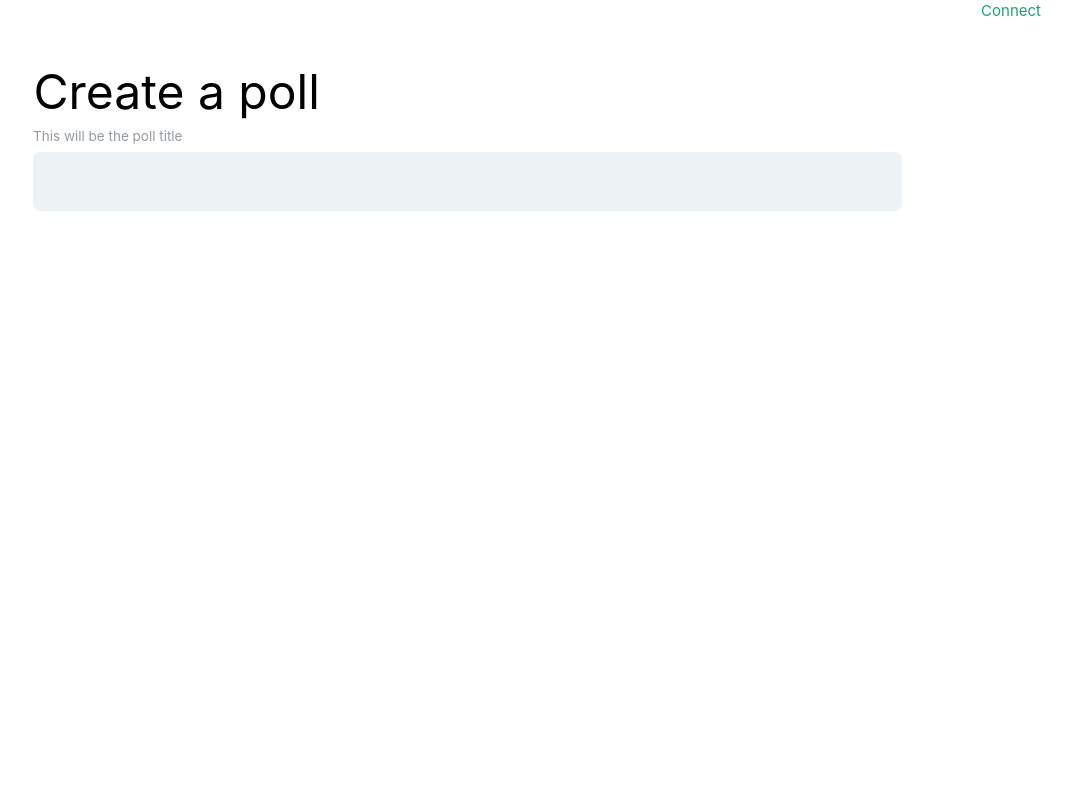
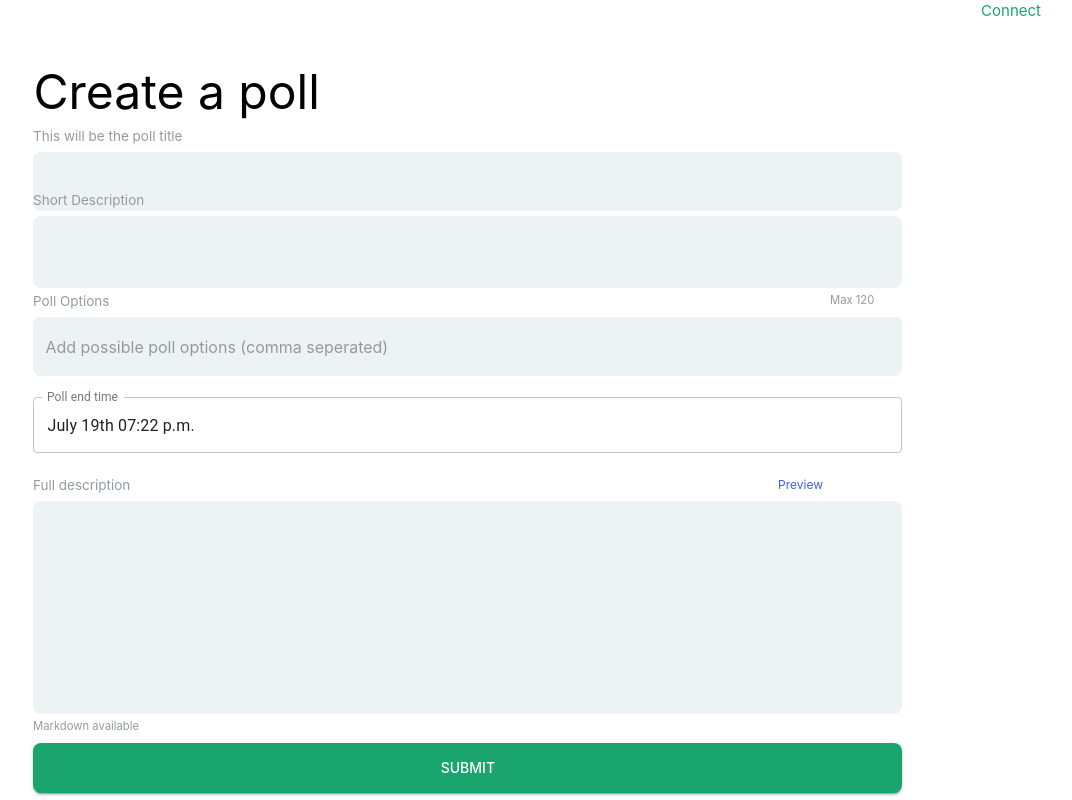
Before and after one commit to status-im/gasless-democracy, a React (Create React App) app in the folder dapp/: page / in a window 1280 px wide. Shown: the whole page, without its empty margins (191-1263 px from the left). Built offline with nearby package versions, Linux system fonts and the light colour scheme.

Commit message:
add create poll element

```diff
--- a/dapp/package.json
+++ b/dapp/package.json
@@ -3,7 +3,10 @@
   "version": "0.1.0",
   "private": true,
   "dependencies": {
+    "@date-io/date-fns": "^1.3.13",
     "@material-ui/core": "^4.11.0",
+    "@material-ui/icons": "^4.9.1",
+    "@material-ui/pickers": "^3.2.10",
     "@material-ui/styles": "^4.10.0",
     "@testing-library/jest-dom": "^4.2.4",
     "@testing-library/react": "^9.3.2",
@@ -14,9 +17,11 @@
     "@types/react": "^16.9.0",
     "@types/react-dom": "^16.9.0",
     "classnames": "^2.2.6",
+    "date-fns": "^2.14.0",
     "formik": "^2.1.4",
     "react": "^16.13.1",
     "react-dom": "^16.13.1",
+    "react-markdown": "^4.3.1",
     "react-scripts": "3.4.1",
     "typescript": "~3.7.2"
   },
--- a/dapp/src/components/CreatePoll.tsx
+++ b/dapp/src/components/CreatePoll.tsx
@@ -1,29 +1,45 @@
-import React from 'react'
+import React, { useState } from 'react'
+import ReactMarkdown from 'react-markdown'
+import classnames from 'classnames'
 import { Formik, FormikProps } from 'formik'
 import Typography from '@material-ui/core/Typography'
 import useStyles from '../styles/createPoll'
 import StatusTextField from './base/TextField'
+import DatePicker from './base/DatePicker'
+import StatusButton from './base/Button'
 
 type FormikValues = {
-  title: string
+  title: string,
+  subtitle: string,
+  pollOptions: string,
+  datePicker: Date | null,
+  description: string
 }
 
+const TEN_DAYS_FUTURE = new Date(new Date().getTime()+(10*24*60*60*1000))
 function CreatePoll() {
+  const [showPreview, setPreview] = useState<boolean>(false)
   const classes: any = useStyles()
   const { fieldWidth } = classes
 
   return (
     <Formik
       initialValues={{
-        title: ''
+        title: '',
+        subtitle: '',
+        pollOptions: '',
+        datePicker: TEN_DAYS_FUTURE,
+        description: ''
       }}
       onSubmit={(values) => console.log({values})}
     >
       {({
         values,
+        errors,
         handleSubmit,
         handleChange,
-      handleBlur
+        handleBlur,
+        setFieldValue
       }: FormikProps<FormikValues>) => {
         return (
           <form className={classes.root} onSubmit={handleSubmit}>
@@ -37,6 +53,78 @@ function CreatePoll() {
               onBlur={handleBlur}
               value={values.title || ''}
             />
+            <StatusTextField
+              className={fieldWidth}
+              idFor="Short Description"
+              name="subtitle"
+              label="Short Description"
+              bottomRightLabel="Max 120"
+              errorBorder={!!errors.subtitle}
+              onChange={handleChange}
+              onBlur={handleBlur}
+              value={values.subtitle || ''}
+              multiline={true}
+            />
+            <StatusTextField
+              className={fieldWidth}
+              name="pollOptions"
+              label="Poll Options"
+              placeholder="Add possible poll options (comma seperated)"
+              idFor="Poll Options"
+              onChange={handleChange}
+              onBlur={handleBlur}
+              value={values.pollOptions || ''}
+            />
+            <DatePicker
+              className={classnames(fieldWidth, classes.datePicker)}
+              name="datePicker"
+              setFieldValue={setFieldValue}
+              value={values.datePicker}
+            />
+            {showPreview &&
+             <div className={classnames(classes.markdown, fieldWidth)}>
+               <div
+                 className={classnames(classes.adornmentText)}
+                 onClick={() => {
+                   setPreview(false)
+                 }}
+               >
+                 Hide preview
+               </div>
+               <div>
+                 <ReactMarkdown source={values.description} />
+               </div>
+             </div>}
+            {(!showPreview) &&
+             <StatusTextField
+               className={fieldWidth}
+               InputProps={{
+                 style: { height: '10em' }
+               }}
+               idFor="Full description"
+               name="description"
+               label="Full description"
+               bottomLeftLabel="Markdown available"
+               onChange={handleChange}
+               onBlur={handleBlur}
+               value={values.description || ''}
+               multiline={true}
+               topRight={
+                 <span
+                   className={classnames(classes.adornmentText, classes.preview)}
+                   onClick={() => {
+                     setPreview(true)
+                   }}
+                 >
+                   Preview
+                 </span>
+               }
+             />}
+            <StatusButton
+              className={fieldWidth}
+              buttonText="Submit"
+              onClick={handleSubmit}
+            />
           </form>
       )}
       }
--- /dev/null
+++ b/dapp/src/components/base/Button.tsx
@@ -0,0 +1,69 @@
+import React, { Fragment } from 'react'
+import classnames from 'classnames'
+import { makeStyles } from '@material-ui/core/styles'
+import Button from '@material-ui/core/Button'
+import Check from '@material-ui/icons/Check'
+import CircularProgress from '@material-ui/core/CircularProgress'
+
+const useStyles = makeStyles(theme => ({
+  check: {
+    color: '#1AA56E'
+  },
+  formButton: {
+    gridColumnStart: '3',
+    gridColumnEnd: '49',
+    minHeight: '50px',
+    marginTop: '1.5rem',
+    borderRadius: '8px',
+    backgroundColor: '#1AA56E',
+    color: 'white',
+    '&:hover': {
+      backgroundColor: '#137C53',
+    }
+  },
+  disabledButton: {
+    backgroundColor: 'none'
+  },
+  buttonContent: {
+    display: 'flex',
+    justifyContent: 'space-evenly',
+    alignItems: 'center',
+    width: '100%',
+    fontSize: '14px',
+    [theme.breakpoints.up('md')]: {
+      fontSize: '14px'
+    }
+  },
+  progress: {
+    color: '#1AA56E',
+    animationDuration: '350ms'
+  }
+}))
+
+type ButtonProps = {
+  className?: string,
+  disabled?: boolean,
+  buttonText: string,
+  confirmed?: boolean,
+  loading?: boolean,
+  onClick: any
+}
+
+function StatusButton(props: ButtonProps) {
+  const { className, disabled, buttonText, confirmed, loading, onClick } = props
+  const classes = useStyles()
+  const { check, formButton, disabledButton, buttonContent, progress } = classes
+  return (
+    <Fragment>
+      <Button className={classnames(formButton, className)} disabled={disabled} type="submit" variant="contained" classes={{ disabled: disabledButton }} onClick={onClick}>
+        <div className={buttonContent}>
+          {confirmed && <Check className={check} />}
+          {loading && <CircularProgress className={progress} size={24} disableShrink />}
+          {buttonText || ''}
+        </div>
+      </Button>
+    </Fragment>
+  )
+}
+
+export default StatusButton
--- /dev/null
+++ b/dapp/src/components/base/DatePicker.tsx
@@ -0,0 +1,87 @@
+import React from 'react';
+import 'date-fns';
+import DateFnsUtils from '@date-io/date-fns';
+import {
+  MuiPickersUtilsProvider,
+  DateTimePicker,
+} from '@material-ui/pickers';
+import { createMuiTheme } from "@material-ui/core";
+import { ThemeProvider } from "@material-ui/styles";
+import blue from "@material-ui/core/colors/lightBlue";
+import { MuiPickersOverrides } from '@material-ui/pickers/typings/overrides';
+
+type overridesNameToClassKey = {
+  [P in keyof MuiPickersOverrides]: keyof MuiPickersOverrides[P];
+};
+
+declare module '@material-ui/core/styles/overrides' {
+  export interface ComponentNameToClassKey extends overridesNameToClassKey {}
+}
+
+const materialTheme = createMuiTheme({
+  overrides: {
+    MuiPickersToolbar: {
+      toolbar: {
+        backgroundColor: blue.A200,
+      },
+    },
+    MuiPickersCalendarHeader: {
+      switchHeader: {
+        // backgroundColor: blue.A200,
+        // color: "white",
+      },
+    },
+    MuiPickersDay: {
+      day: {
+        color: blue.A700,
+      },
+      daySelected: {
+        backgroundColor: blue["400"],
+      },
+      dayDisabled: {
+        color: blue["100"],
+      },
+      current: {
+        color: blue["900"],
+      },
+    },
+    MuiPickersModal: {
+      dialogAction: {
+        color: blue["400"],
+      },
+    },
+  },
+});
+
+
+type DatePickerProps = {
+  setFieldValue: (field: any, value: any, shouldValidate?: boolean) => void,
+  onBlur?: React.FocusEventHandler<{}>,
+  value?: Date | null,
+  name?: string,
+  className?: string
+}
+
+export default function DatePicker({
+  value,
+  name,
+  className,
+  setFieldValue
+}: DatePickerProps) {
+  return (
+    <MuiPickersUtilsProvider utils={DateFnsUtils}>
+      <ThemeProvider theme={materialTheme}>
+      <DateTimePicker
+        className={className}
+        name={name}
+        inputVariant="outlined"
+        margin="normal"
+        id="date-picker-inline"
+        label="Poll end time"
+        value={value}
+        onChange={date => setFieldValue(name, date, false)}
+      />
+    </ThemeProvider>
+    </MuiPickersUtilsProvider>
+  );
+}
--- a/dapp/src/components/base/TextField.tsx
+++ b/dapp/src/components/base/TextField.tsx
@@ -112,7 +112,7 @@ const useStyles = makeStyles((theme) => ({
 
 }))
 
-const renderLabel = (formLabelClass: string, idFor: string, label: string, isRequired?: boolean) => (
+const renderLabel = (formLabelClass: string, idFor: string, label: JSX.Element | string, isRequired?: boolean) => (
   <InputLabel
     shrink
     htmlFor={idFor}
@@ -144,7 +144,7 @@ type InputFnProps = {
   onBlur?: React.FocusEventHandler<{}>,
   value?: string,
   multiline?: boolean,
-  topRight?: string
+  topRight?: JSX.Element
 }
 
 function Input({
--- a/dapp/src/styles/createPoll.js
+++ b/dapp/src/styles/createPoll.js
@@ -10,11 +10,18 @@ const useStyles = makeStyles(theme => ({
       gridColumn: '8 / 42',
     }
   },
+  adornmentText: {
+    cursor: 'pointer',
+    color: '#4360DF'
+  },
   title: {
     gridColumn: '3 / 49'
   },
   fieldWidth: {
     gridColumn: '3 / 49'
+  },
+  datePicker: {
+    borderRadius: '25px'
   }
 }))
 
```
Also changed, not shown: 1 other file (tests, documents, lock files or other folders). Lines whose indentation alone changed are shown as unchanged.
